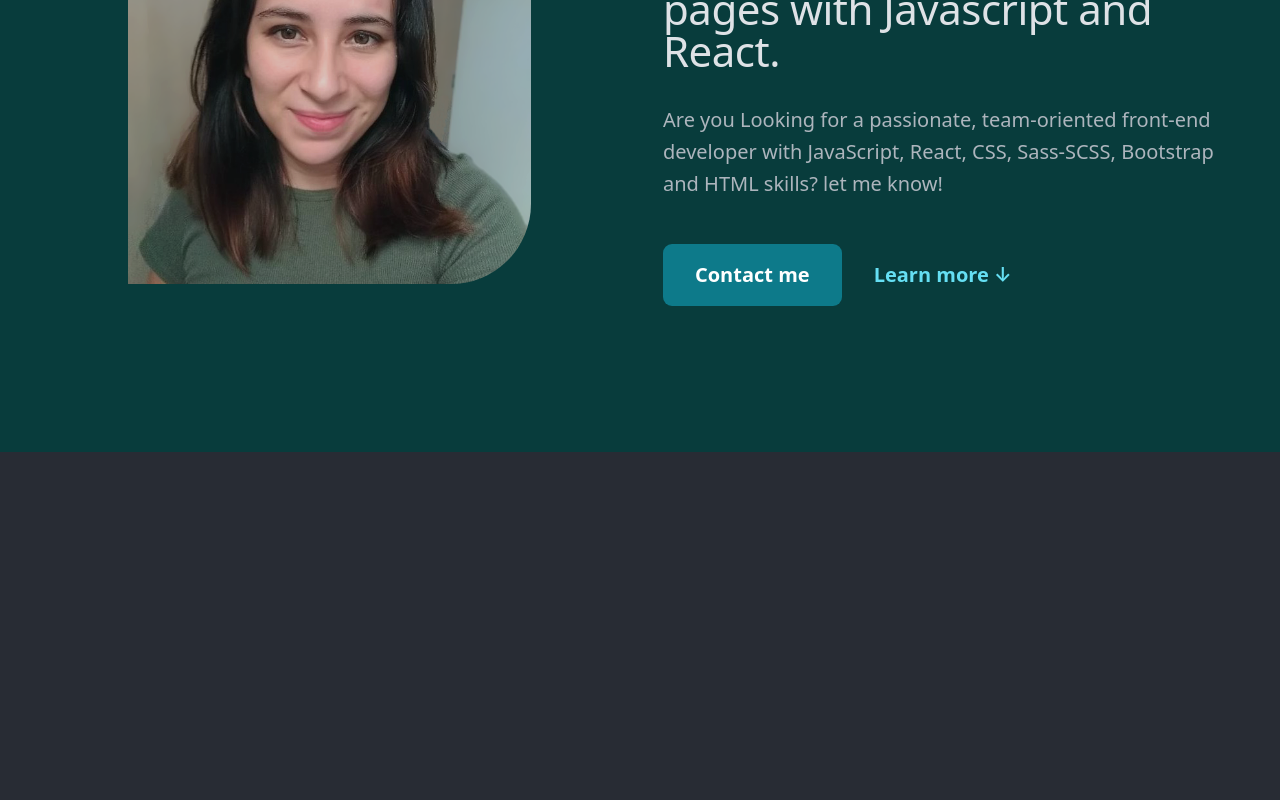
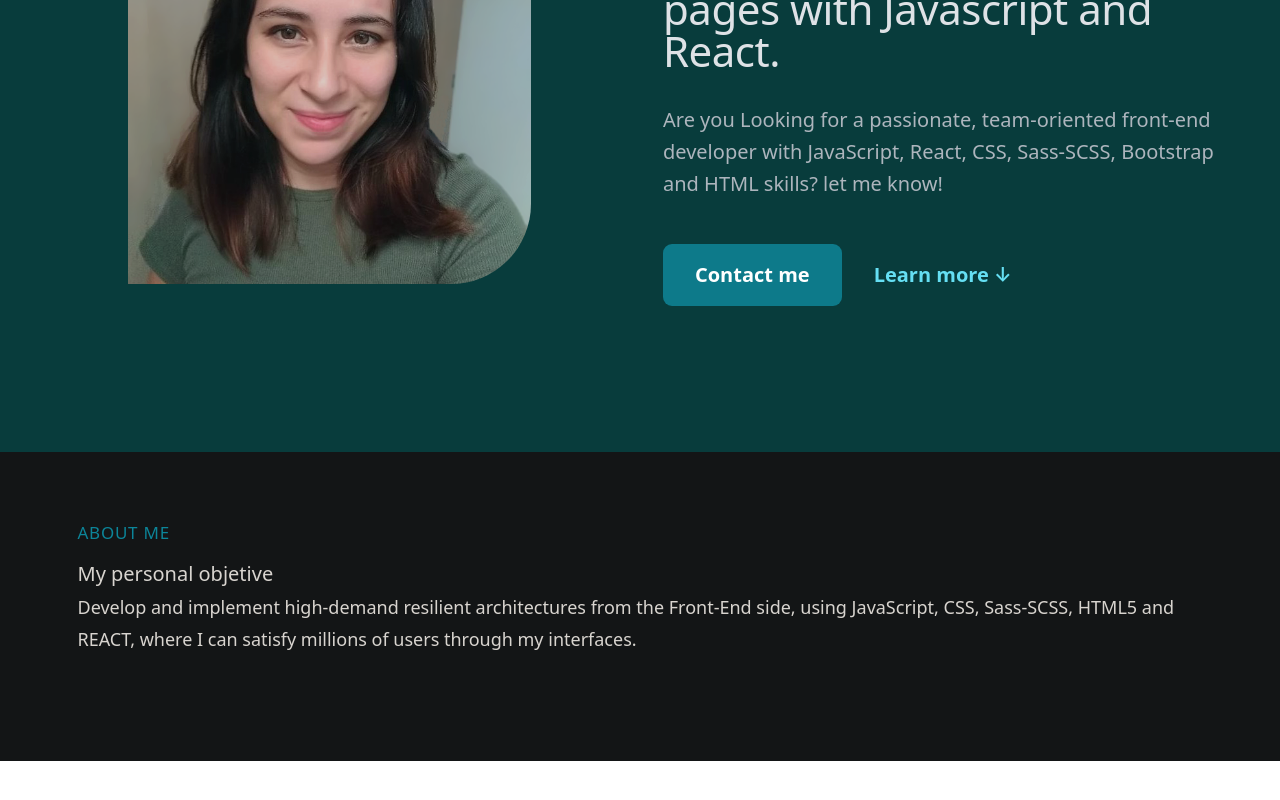
Before and after one commit to lizth93/curriculum-react, a React (Create React App) app: page / in a window 1280 px wide. Shown: the part 256-1056 px from the top of the page. After the commit the page ends 1017 px from the top, so only its background shows below. Built offline with nearby package versions, Linux system fonts and the light colour scheme.

Commit message:
About section is Added

```diff
--- a/src/App.tsx
+++ b/src/App.tsx
@@ -3,14 +3,19 @@ import NavBar from "./components/navbar";
 import "bootstrap/dist/css/bootstrap.min.css";
 import "./App.css";
 import HeroSection from "components/hero";
+import AboutMe from "components/about/";
 
 function App() {
   return (
-    <div className="App">
-      <NavBar />
-      <HeroSection />
-      <header className="App-header"></header>
-    </div>
+    <>
+      <header className="App">
+        <NavBar />
+      </header>
+      <main>
+        <HeroSection />
+        <AboutMe />
+      </main>
+    </>
   );
 }
 
--- /dev/null
+++ b/src/components/about/component.tsx
@@ -0,0 +1,17 @@
+import { Props } from "types";
+
+export default function AboutMe(props: Props) {
+  return (
+    <section className={props.className} id="about">
+      <div className="container">
+        <span className="subheading">About me</span>
+        <h2 className="heading-secondary">My personal objetive</h2>
+        <p className="objective-description">
+          Develop and implement high-demand resilient architectures from the
+          Front-End side, using JavaScript, CSS, Sass-SCSS, HTML5 and REACT,
+          where I can satisfy millions of users through my interfaces.
+        </p>
+      </div>
+    </section>
+  );
+}
--- /dev/null
+++ b/src/components/about/index.ts
@@ -0,0 +1,26 @@
+import styled from "styled-components";
+import AboutMe from "./component";
+
+export default styled(AboutMe)`
+  background-color: #131516;
+  padding: 6.8rem 0 9.6rem 0;
+
+  .subheading {
+    display: block;
+    font-size: 1.7rem;
+
+    font-weight: 500;
+    color: #0c8599;
+    text-transform: uppercase;
+    margin-bottom: 1.6rem;
+    letter-spacing: 0.75px;
+  }
+  .heading-secondary {
+    color: #d8d4cf;
+  }
+  .objective-description {
+    font-size: 1.8rem;
+    line-height: 1.8;
+    color: #d8d4cf;
+  }
+`;
--- a/src/components/hero/hero-section.tsx
+++ b/src/components/hero/hero-section.tsx
@@ -1,9 +1,6 @@
 import photo from "img/my-photo.png";
+import { Props } from "types";
 import Button from "../button";
-
-interface Props {
-  className?: string;
-}
 
 export default function HeroSection(props: Props) {
   return (
--- a/src/components/navbar.tsx
+++ b/src/components/navbar.tsx
@@ -4,12 +4,9 @@ import Nav from "react-bootstrap/Nav";
 import NavbarBootstrap from "react-bootstrap/Navbar";
 import logo from "img/logo.png";
 import { Button } from "react-bootstrap";
+import { Props } from "types";
 
 const options = ["About me", "Skills", "Experiences"];
-
-interface Props {
-  className?: string;
-}
 
 function NavBar(props: Props) {
   return (
--- /dev/null
+++ b/src/types.ts
@@ -0,0 +1,4 @@
+export interface Props {
+  children?: React.ReactNode;
+  className?: string;
+}
```
Also changed, not shown: src/components/skills/component.tsx (added).
